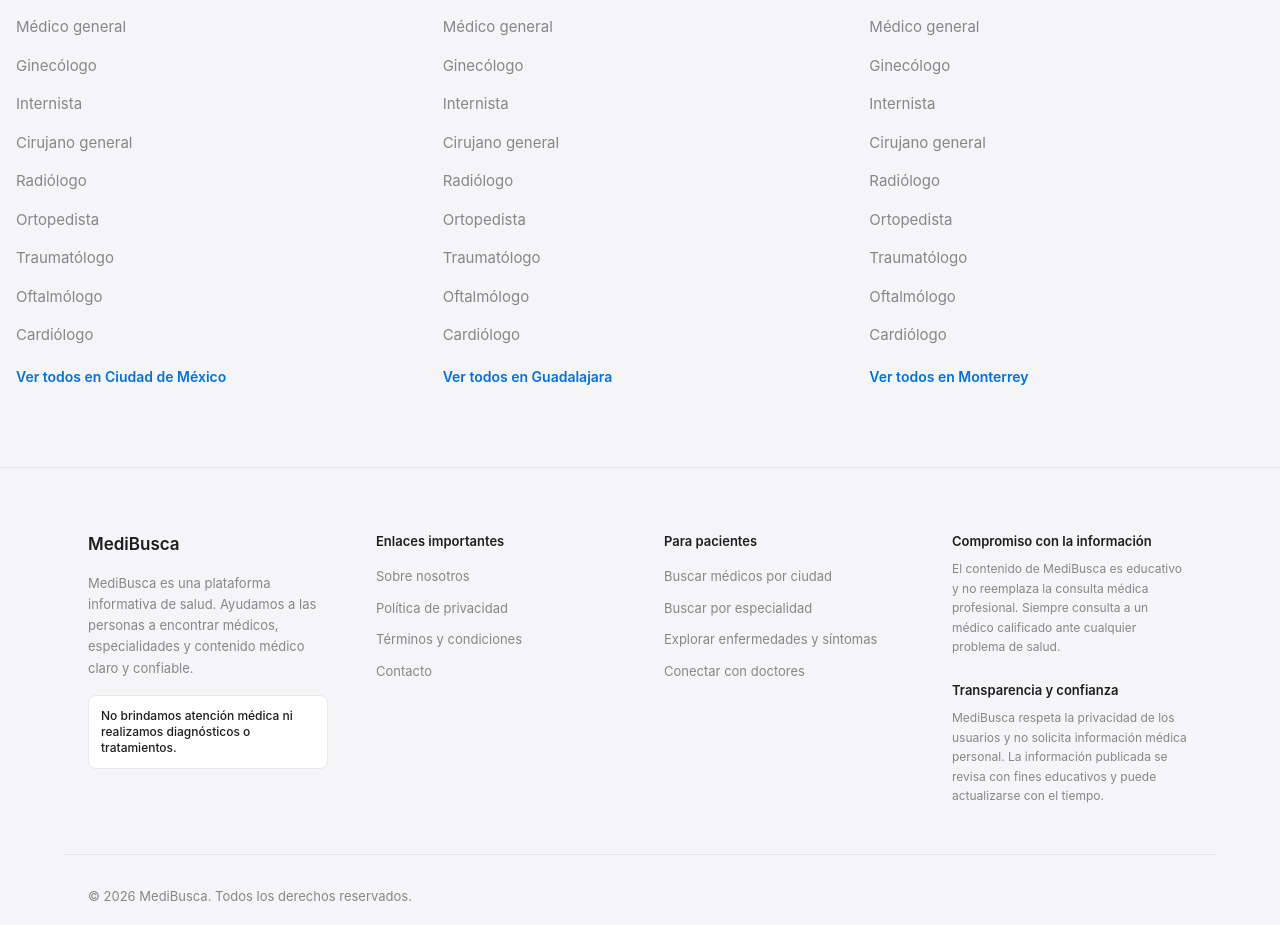
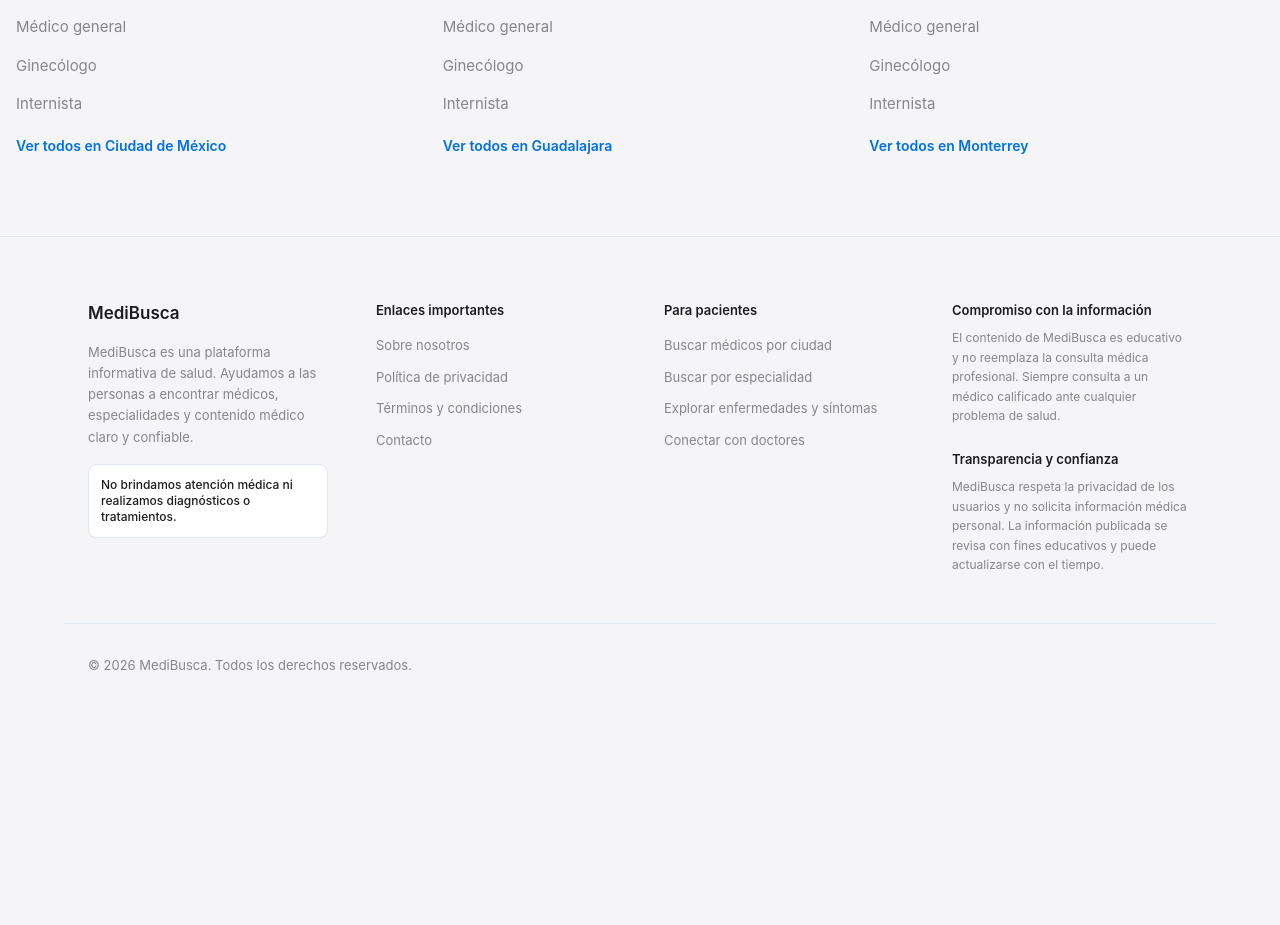
Before and after one commit to alicehocane/new-doctor, a React (Vite) app: page /especialidades in a window 1280 px wide. Shown: the part 2660-3585 px from the top of the page. After the commit the page ends 3399 px from the top, so only its background shows below. Built offline with nearby package versions, Linux system fonts and the light colour scheme.

Commit message:
update specialities

```diff
--- a/app/especialidades/page.tsx
+++ b/app/especialidades/page.tsx
@@ -25,7 +25,7 @@
 ];
 
 const TOP_SPECIALTIES = [
-  'Dentista - Odontólogo', 'Psicólogo', 'Pediatra', 'Médico general', 'Ginecólogo', 'Internista' , 'Cirujano general', 'Radiólogo', 'Ortopedista', 'Traumatólogo', 'Oftalmólogo', 'Cardiólogo'
+  'Dentista - Odontólogo', 'Psicólogo', 'Pediatra', 'Médico general', 'Ginecólogo', 'Internista'
 ];
 
 export default function SpecialtiesIndexPage() {
@@ -89,7 +89,7 @@
     "@type": "ItemList",
     "name": "Especialidades Médicas Populares",
     "description": "Lista de las especialidades médicas más buscadas en México.",
-    "itemListElement": TOP_SPECIALTIES.map((spec, index) => ({
+    "itemListElement": POPULAR_SPECIALTIES.map((spec, index) => ({
       "@type": "ListItem",
       "position": index + 1,
       "name": spec,
```
